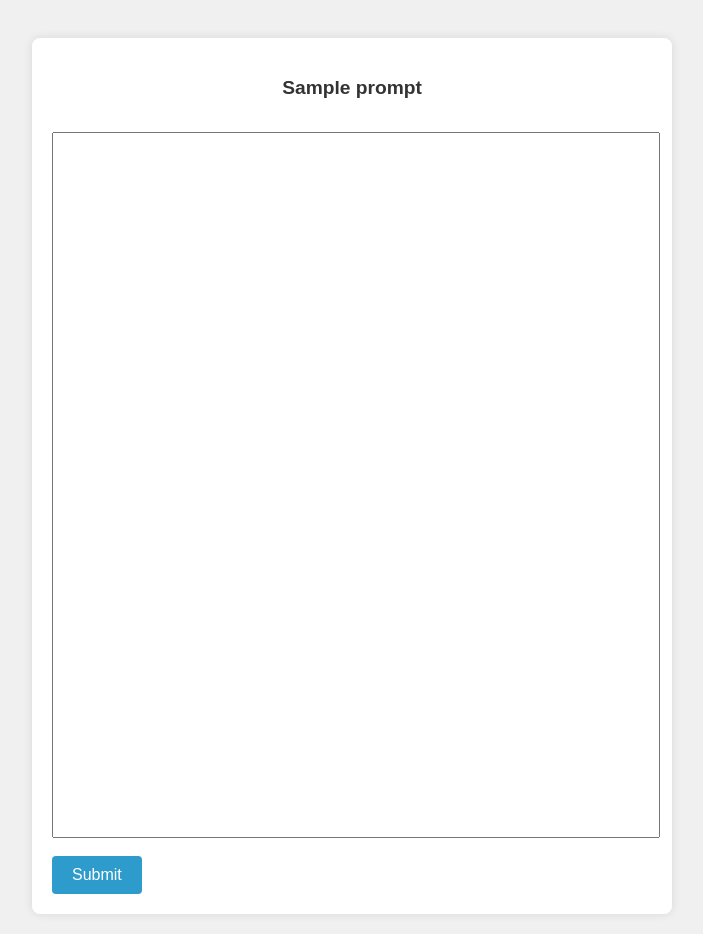
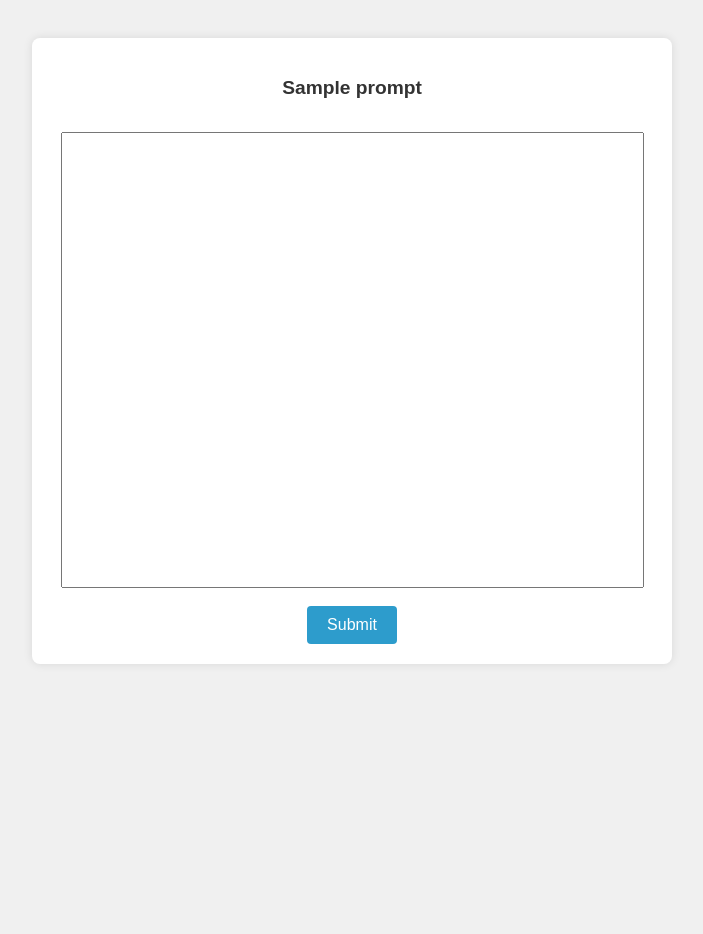
Before and after one commit to ianli0122/language-placement-test, a Flask app: template templates/writing.html in a window 1280 px wide. Shown: the part 80-1014 px from the top of the page, without its empty margins (288-991 px from the left). After the commit the page ends 744 px from the top, so only its background shows below. Run offline with Flask 3, Linux system fonts and the light colour scheme; the template is opened without the code that fills it: most values are stand-ins (such as "Sample title", 1, 10 or a date in 2020).

Commit message:
minor edits, textarea for writing section

```diff
--- a/sessions.py
+++ b/sessions.py
@@ -14,12 +14,13 @@ class Session:
 
 	def __init__(self, student_id: int):
 		self.student_id = student_id
-		self.student_data = [1,1,"ddd","ddd"]
-		self.section = 4
+		self.student_data = []
+		self.section = 0
 		self.reading = mcq.MCQ(0)
 		self.listening = mcq.MCQ(1)
 
 	def initialize_frq(self) -> None:
+		print(self.student_data)
 		self.speaking = frq.FRQ(self.student_data[1], 2)
 		self.writing = frq.FRQ(self.student_data[0], 3)
 
--- a/static/style.css
+++ b/static/style.css
@@ -33,6 +33,7 @@ form {
     padding: 20px;
     border-radius: 8px;
     box-shadow: 0 0 10px rgba(0, 0, 0, 0.1);
+    text-align: center;
 }
 
 p {
--- a/templates/home.html
+++ b/templates/home.html
@@ -13,7 +13,7 @@
         <br>
         <form onsubmit="return validateForm()" action="{{ url_for('start') }}" method="post">
             <label for="student_id">Student ID:</label>
-            <input type="text" id="student_id" name="student_id" required>
+            <input type="text" id="student_id" name="student_id" required><br><br>
             <span id="validationMessage" style="color: red;"></span>
             <br>
             <br>
--- a/templates/writing.html
+++ b/templates/writing.html
@@ -5,10 +5,10 @@
         <meta name="viewport" content="width=device-width, initial-scale=1.0">
         <link rel="stylesheet" href="{{ url_for('static', filename='static/style.css') }}">
         <style>
-            .frq input[type="text"]{
-                width: 600px;
-                height: 700px;
-                text-align: left;
+            textarea {
+                display: block;
+                resize: none;
+                margin: 0 auto;
             }
         </style>
         <title>Mandarin Placement Quiz</title>
@@ -21,9 +21,7 @@
         <form action="{{ url_for('submit_frq' )}}" method="post">
             <p>{{ prompt }}</p>
             <br>
-            <div class="frq">
-                <input type="text" name="frq">
-            </div>
+            <textarea name="frq" rows="30" cols="70"></textarea>
             <br>
             <button type="submit">Submit</button>
         </form>
```
Also changed, not shown: templates/speaking.html (+0 -10 lines).
